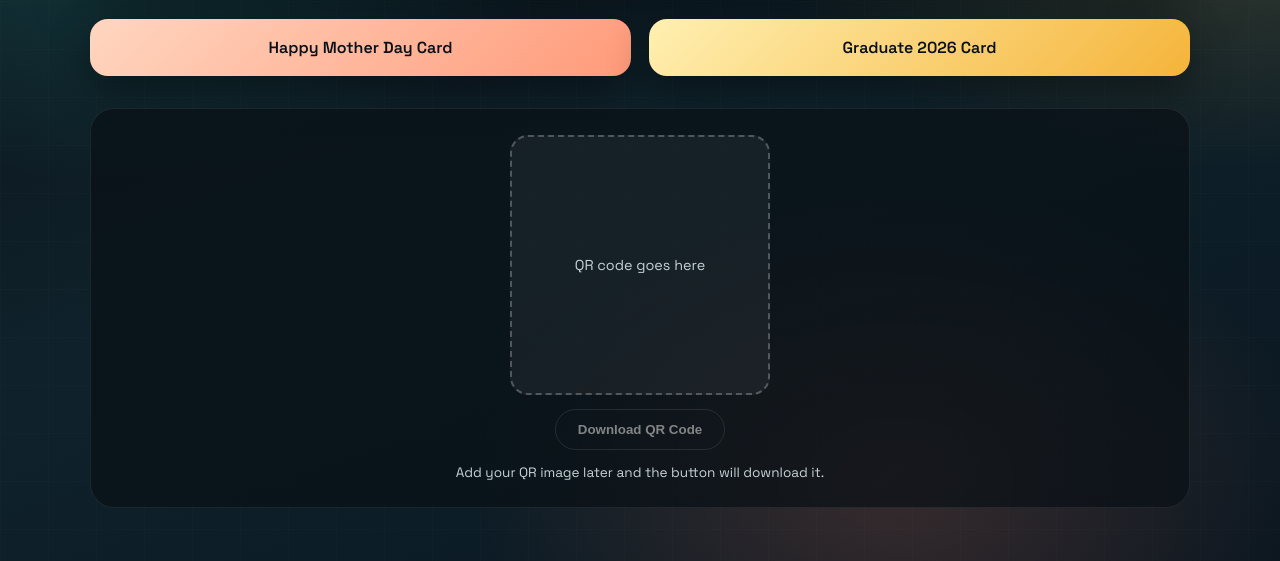
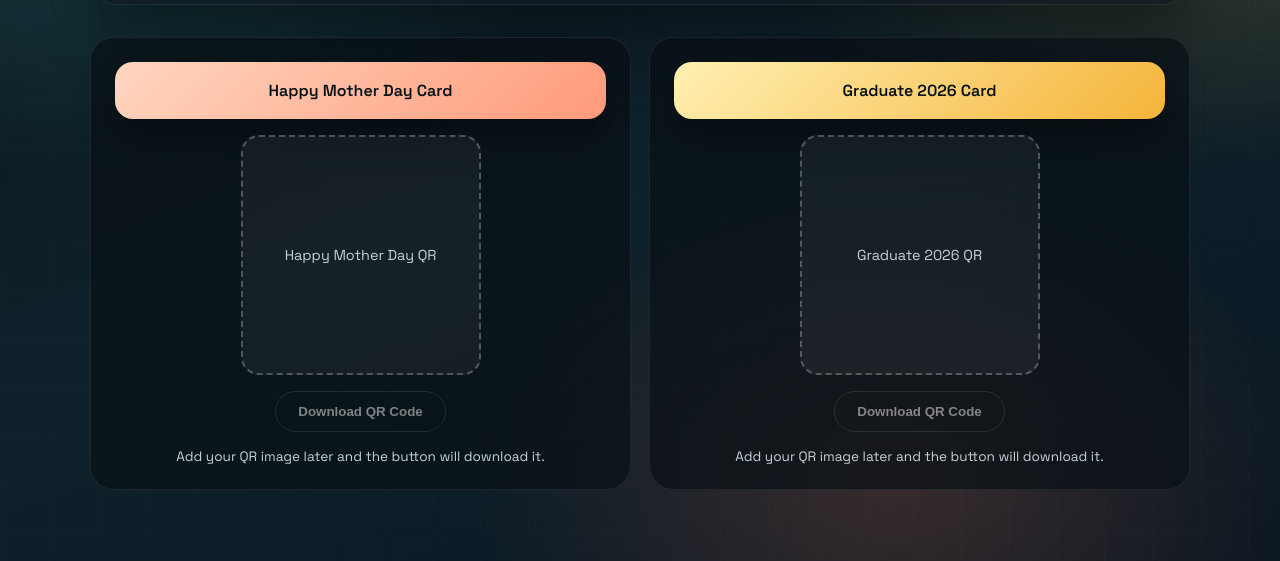
Before and after one commit to Anawallah/graduate_project_ahmed, a plain HTML site: page index.html in a window 1280 px wide. Shown: the part 239-800 px from the top of the page. Drawn offline with Linux system fonts and the light colour scheme.

Commit message:
Update index.html

```diff
--- a/index.html
+++ b/index.html
@@ -92,7 +92,7 @@
         color: var(--text-soft);
       }
 
-      .actions {
+      .cards {
         display: grid;
         gap: 18px;
         grid-template-columns: repeat(auto-fit, minmax(240px, 1fr));
@@ -100,6 +100,21 @@
         animation-delay: 0.1s;
         opacity: 0;
         transform: translateY(16px);
+      }
+
+      .card-panel {
+        padding: 24px;
+        border-radius: 24px;
+        background: rgba(9, 16, 22, 0.7);
+        border: 1px solid rgba(255, 255, 255, 0.08);
+        display: grid;
+        gap: 16px;
+        justify-items: center;
+        text-align: center;
+      }
+
+      .card-panel .card-btn {
+        width: 100%;
       }
 
       .card-btn {
@@ -146,22 +161,8 @@
         background: linear-gradient(135deg, #fff0b2, #f5b43a);
       }
 
-      .qr-panel {
-        display: grid;
-        justify-items: center;
-        gap: 14px;
-        padding: 26px;
-        border-radius: 24px;
-        background: rgba(9, 16, 22, 0.7);
-        border: 1px solid rgba(255, 255, 255, 0.08);
-        animation: fadeUp 0.7s ease forwards;
-        animation-delay: 0.2s;
-        opacity: 0;
-        transform: translateY(16px);
-      }
-
       .qr-frame {
-        width: min(260px, 70vw);
+        width: min(240px, 70vw);
         aspect-ratio: 1 / 1;
         border-radius: 18px;
         border: 2px dashed rgba(255, 255, 255, 0.25);
@@ -223,6 +224,19 @@
         text-align: center;
       }
 
+      .qr-status a {
+        color: inherit;
+        text-decoration: underline;
+        text-decoration-thickness: 2px;
+        text-underline-offset: 3px;
+      }
+
+      .qr-link {
+        margin: 0;
+        font-size: 0.85rem;
+        color: var(--text-soft);
+      }
+
       @keyframes fadeUp {
         to {
           opacity: 1;
@@ -242,8 +256,7 @@
 
       @media (prefers-reduced-motion: reduce) {
         .hero,
-        .actions,
-        .qr-panel {
+        .cards {
           animation: none;
           opacity: 1;
           transform: none;
@@ -264,38 +277,57 @@
         <p class="sub">Full screen cards for sharing and celebrating.</p>
       </header>
 
-      <section class="actions">
+      <section class="cards">
+        <article class="card-panel qr-block">
           <a
             class="card-btn mother"
             href="https://anawallah.github.io/graduate_project_ahmed/Happy_Mother_Day.html"
           >
             Happy Mother Day Card
           </a>
+          <div class="qr-frame">
+            <img
+              class="qr-image"
+              src="qr-happy-mother.png"
+              alt="QR code for Happy Mother Day card"
+              data-download-name="Happy_Mother_Day_QR.png"
+            />
+            <div class="qr-placeholder">Happy Mother Day QR</div>
+          </div>
+          <button class="qr-download" type="button">Download QR Code</button>
+          <p class="qr-status">Add your QR image later and the button will download it.</p>
+        </article>
+
+        <article class="card-panel qr-block">
           <a
             class="card-btn grad"
             href="https://anawallah.github.io/graduate_project_ahmed/Graduate_2026.html"
           >
             Graduate 2026 Card
           </a>
-      </section>
-
-      <section class="qr-panel">
-        <div id="qrFrame" class="qr-frame">
-          <img id="qrImage" src="qr-code.png" alt="QR code" />
-          <div id="qrPlaceholder" class="qr-placeholder">QR code goes here</div>
+          <div class="qr-frame">
+            <img
+              class="qr-image"
+              src="qr-graduate-2026.png"
+              alt="QR code for Graduate 2026 card"
+              data-download-name="Graduate_2026_QR.png"
+            />
+            <div class="qr-placeholder">Graduate 2026 QR</div>
           </div>
-        <button id="downloadQr" class="qr-download" type="button">Download QR Code</button>
-        <p id="qrStatus" class="qr-status">
-          Add your QR image later and the button will download it.
-        </p>
+          <button class="qr-download" type="button">Download QR Code</button>
+          <p class="qr-status">Add your QR image later and the button will download it.</p>
+        </article>
       </section>
     </main>
 
     <script>
-      const qrImage = document.getElementById("qrImage");
-      const qrFrame = document.getElementById("qrFrame");
-      const downloadBtn = document.getElementById("downloadQr");
-      const qrStatus = document.getElementById("qrStatus");
+      const qrBlocks = document.querySelectorAll(".qr-block");
+
+      qrBlocks.forEach((block) => {
+        const qrImage = block.querySelector(".qr-image");
+        const qrFrame = block.querySelector(".qr-frame");
+        const downloadBtn = block.querySelector(".qr-download");
+        const qrStatus = block.querySelector(".qr-status");
 
         const getQrSrc = () => {
           const src = qrImage.getAttribute("src");
@@ -332,13 +364,14 @@
           }
           const link = document.createElement("a");
           link.href = src;
-        link.download = "qr-code.png";
+          link.download = qrImage.dataset.downloadName || "qr-code.png";
           document.body.appendChild(link);
           link.click();
           link.remove();
         });
 
         wireQrState();
+      });
     </script>
   </body>
 </html>
```
Lines whose indentation alone changed are shown as unchanged.
